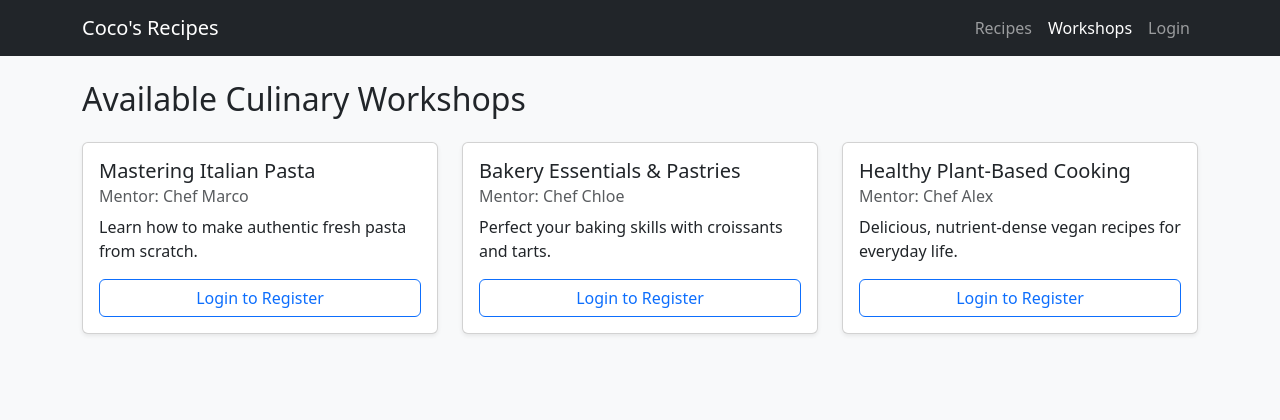
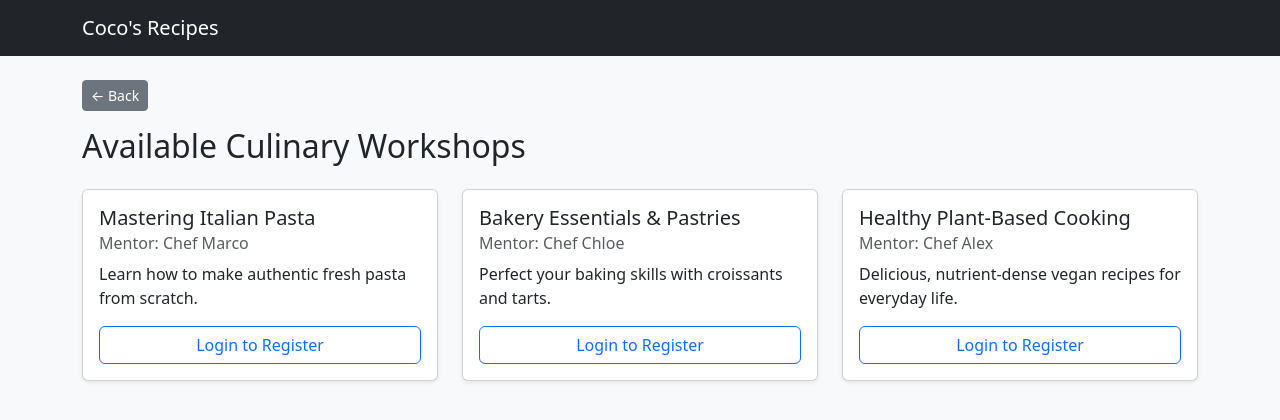
Before and after one commit to subhalakshmisubhi/Coco-s-Recipes, a Flask app: page /courses in a window 1280 px wide. Shown: the top 420 px of the page. Run offline with Flask 3, Linux system fonts and the light colour scheme; data comes from the database, SQL or seed files in the repository.

Commit message:
Update courses.html

```diff
--- a/templates/courses.html
+++ b/templates/courses.html
@@ -9,19 +9,13 @@
     <nav class="navbar navbar-expand-lg navbar-dark bg-dark mb-4">
         <div class="container">
             <a class="navbar-brand" href="{{ url_for('index') }}">Coco's Recipes</a>
-            <div class="navbar-nav ms-auto">
-                <a class="nav-link" href="{{ url_for('recipes') }}">Recipes</a>
-                <a class="nav-link active" href="{{ url_for('courses') }}">Workshops</a>
-                {% if session.get('user_id') %}
-                    <a class="nav-link" href="{{ url_for('logout') }}">Logout</a>
-                {% else %}
-                    <a class="nav-link" href="{{ url_for('login') }}">Login</a>
-                {% endif %}
-            </div>
         </div>
     </nav>
 
     <div class="container">
+        <div class="mb-3">
+            <a href="javascript:history.back()" class="btn btn-secondary btn-sm">&larr; Back</a>
+        </div>
         <h2 class="mb-4">Available Culinary Workshops</h2>
         <div class="row">
             {% for course in courses %}
```
